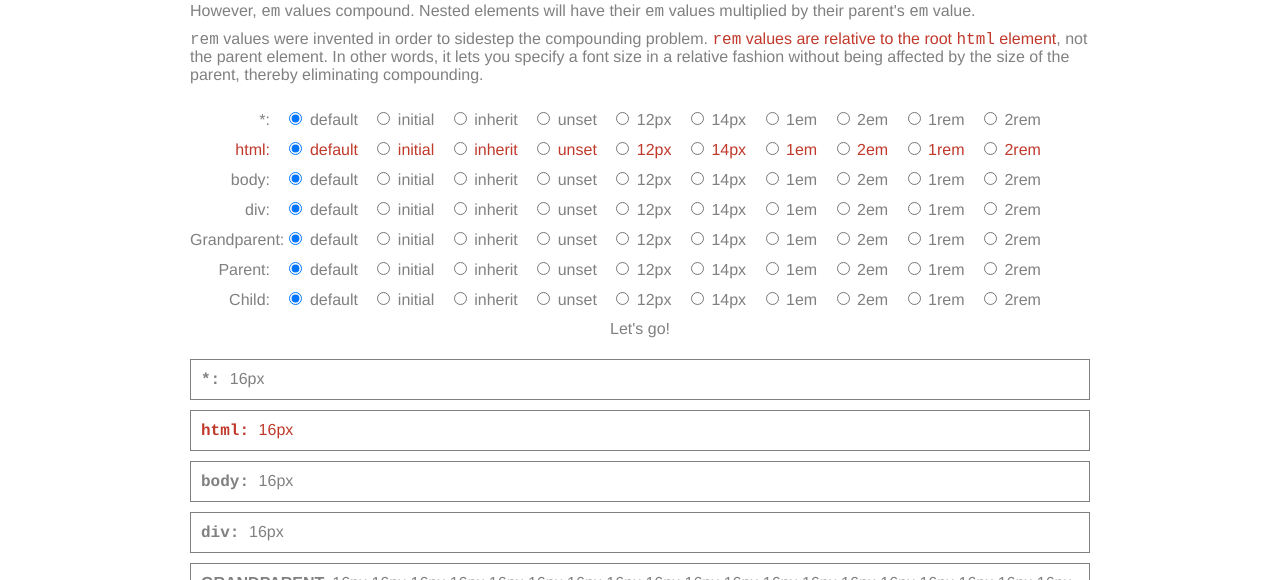
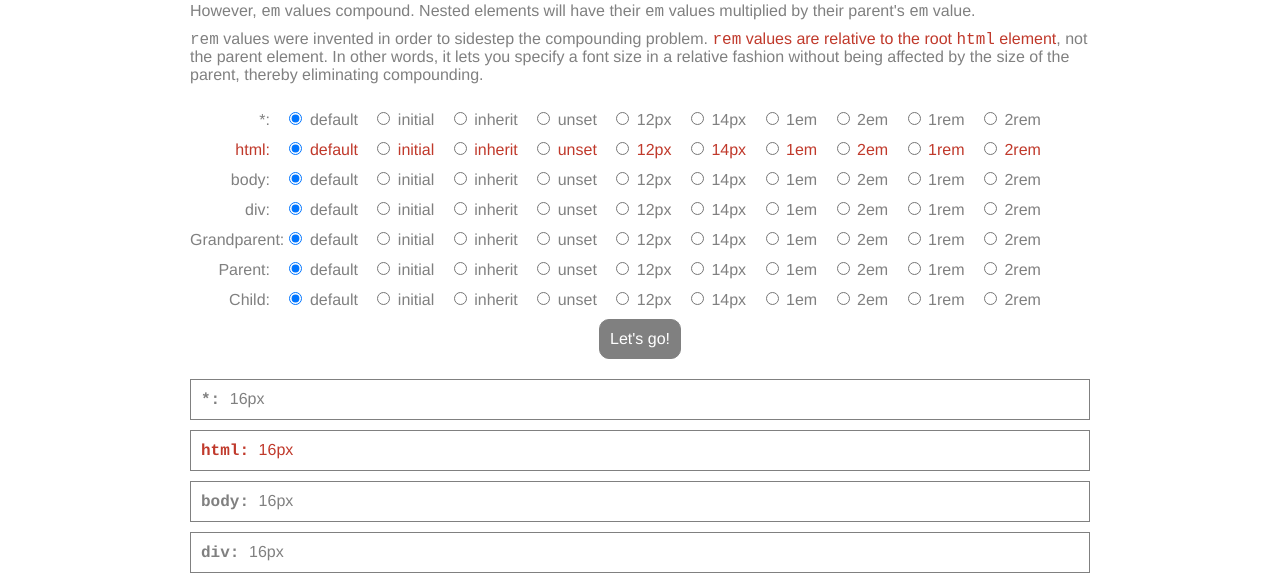
Before and after one commit to danielmoi/css-units, a plain HTML site: page index.html in a window 1280 px wide. Shown: the part 158-738 px from the top of the page. Drawn offline with nearby package versions, Linux system fonts and the light colour scheme.

Commit message:
add button styling

```diff
--- a/css/style.css
+++ b/css/style.css
@@ -271,3 +271,17 @@ span {
 .header__logo--image {
   vertical-align: middle;
 }
+
+.btn {
+  font-size: 1em;
+  border-radius: 10px;
+  padding: 10px;
+  cursor: pointer;
+  border: 1px solid gray;
+  color: #fff;
+  background: gray;
+}
+
+.btn:hover {
+  text-decoration: none;
+}
```
